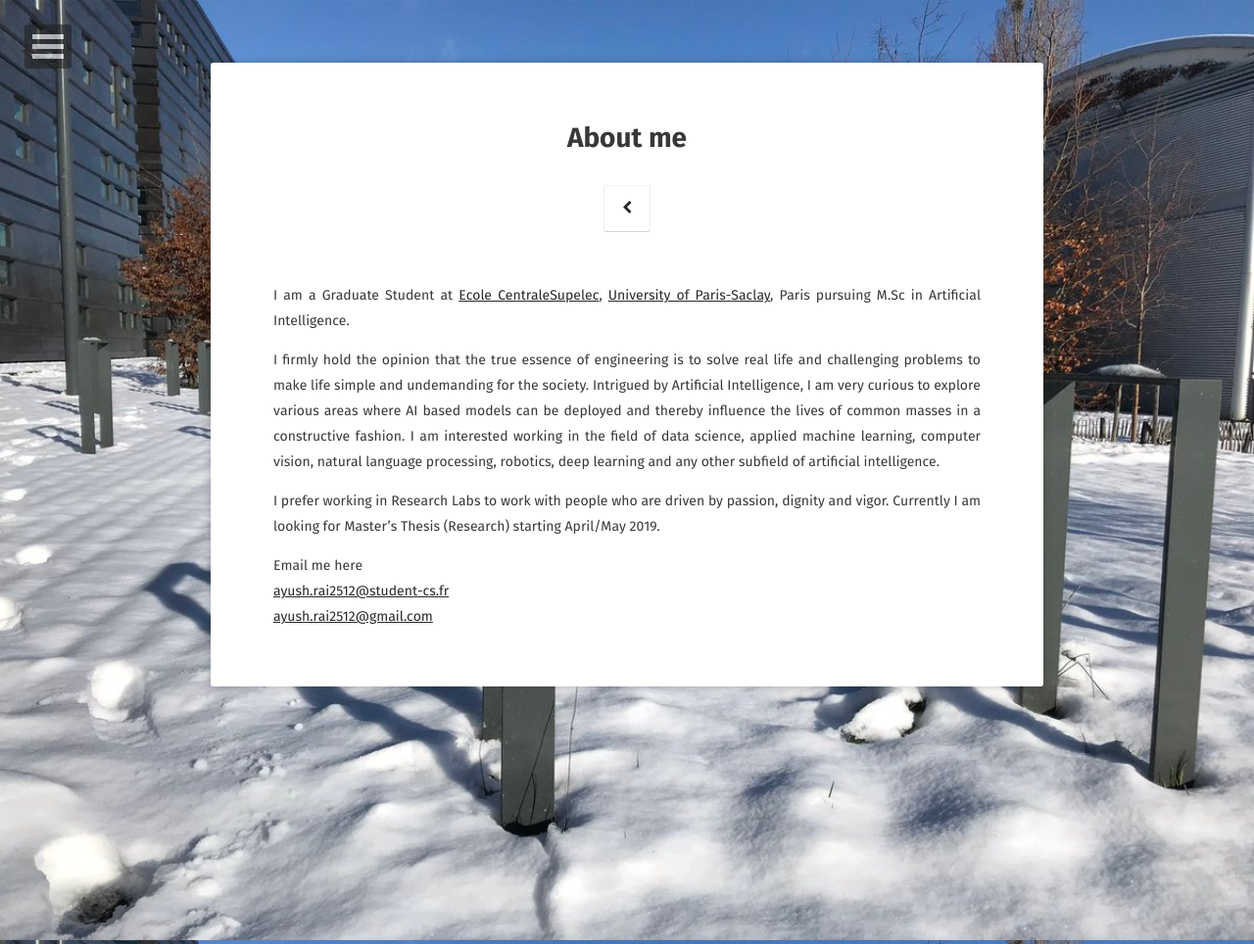
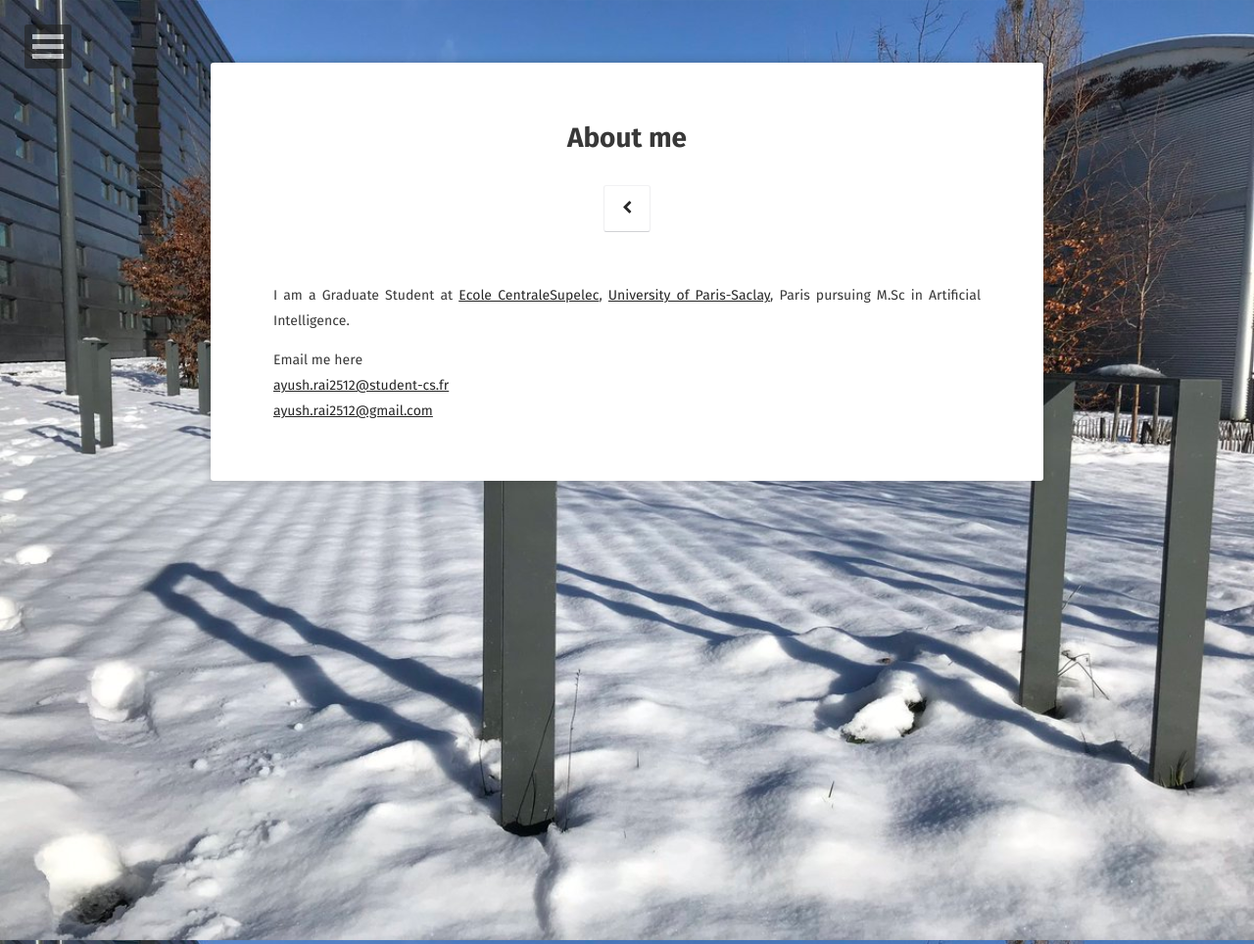
Before and after one commit to rayush7/rayush7.github.io, a Jekyll site: the page built from about/index.md, in a window 1280 px wide. Shown: the whole page at 98% size. Built offline with Jekyll 4.4.1, drawn with Linux system fonts in a browser that asks for light colours; some web fonts are replaced.

Commit message:
updated about me

```diff
--- a/about/index.md
+++ b/about/index.md
@@ -8,10 +8,6 @@ comments: false
 
 I am a Graduate Student at [Ecole CentraleSupelec](http://www.centralesupelec.fr/en), [University of Paris-Saclay](https://www.universite-paris-saclay.fr/en), Paris pursuing M.Sc in Artificial Intelligence.
 
-I firmly hold the opinion that the true essence of engineering is to solve real life and challenging problems to make life simple and undemanding for the society. Intrigued by Artificial Intelligence, I am very curious to explore various areas where AI based models can be deployed and thereby influence the lives of common masses in a constructive fashion. I am interested working in the field of data science, applied machine learning, computer vision, natural language processing, robotics, deep learning and any other subfield of artificial intelligence.
-
-I prefer working in Research Labs to work with people who are driven by passion, dignity and vigor. Currently I am looking for Master’s Thesis (Research) starting April/May 2019.
-
 Email me here
 [ayush.rai2512@student-cs.fr](ayush.rai2512@student-cs.fr)
 [ayush.rai2512@gmail.com](ayush.rai2512@gmail.com)
```
